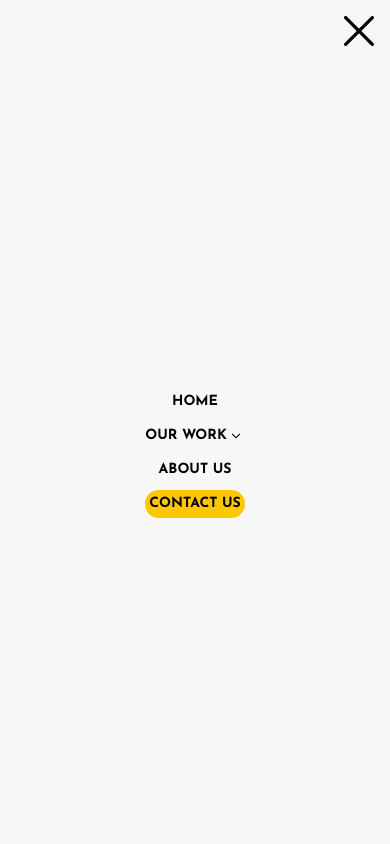
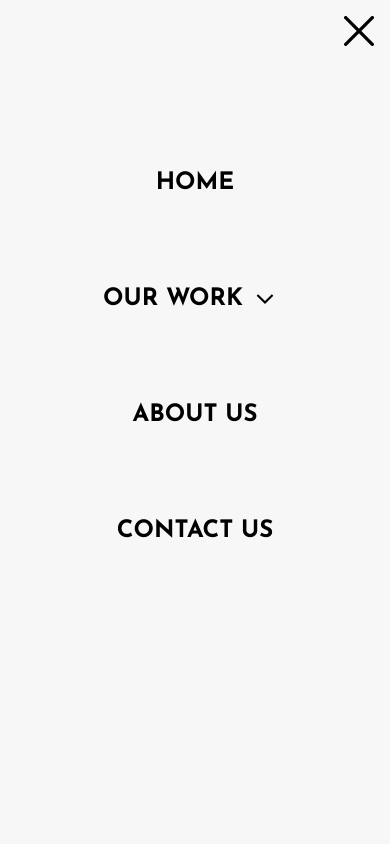
Before and after one commit to wolfy1313/powerlines-website, a Next.js app: page /about-us in a window 390 px wide. Both pictures are taken after a click on the element 310 px from the left and 33 px from the top of the page. Shown: the top 844 px of the page. Built offline with nearby package versions, Linux system fonts and the light colour scheme; a web font is replaced by a local one.

Commit message:
style text, font and spacing on menu when hamburger is clicked for mobile

```diff
--- a/src/components/Header.tsx
+++ b/src/components/Header.tsx
@@ -67,7 +67,7 @@ function Header() {
                   /></button>
               </div>
               <ul
-                className={`flex flex-col gap-2.5 items-center font-bold text-sm ${josefinSans.className} my-auto md:py-[12px]`}
+                className={`flex flex-col gap-20 items-center font-bold text-2xl ${josefinSans.className} my-auto md:py-[12px] pb-48`}
               >
                 <li className="pt-1">
                   <button onClick={toggleBurger}>
@@ -80,9 +80,9 @@ function Header() {
                     <Image
                       src="/dropdownarrow.svg"
                       alt="dropdownarrow"
-                      height={10}
-                      width={10}
-                      className='mx-1'
+                      height={20}
+                      width={20}
+                      className='mx-3'
                     />
                   </div>
                   {isDropdownVisible && isMobile && !isHamburgerVisible && (
@@ -110,7 +110,7 @@ function Header() {
                     <Link href="/about-us">ABOUT US</Link>
                   </button>
                 </li>
-                <li className="flex flex-col justify-center my-auto   bg-main-yellow rounded-full py-1 px-1 md:px-[32px]">
+                <li className="flex flex-col justify-center my-auto py-1 px-1 md:px-[32px]">
                   <button onClick={toggleBurger}>
                     <Link href="/contact-us">CONTACT US</Link>
                   </button>
```
